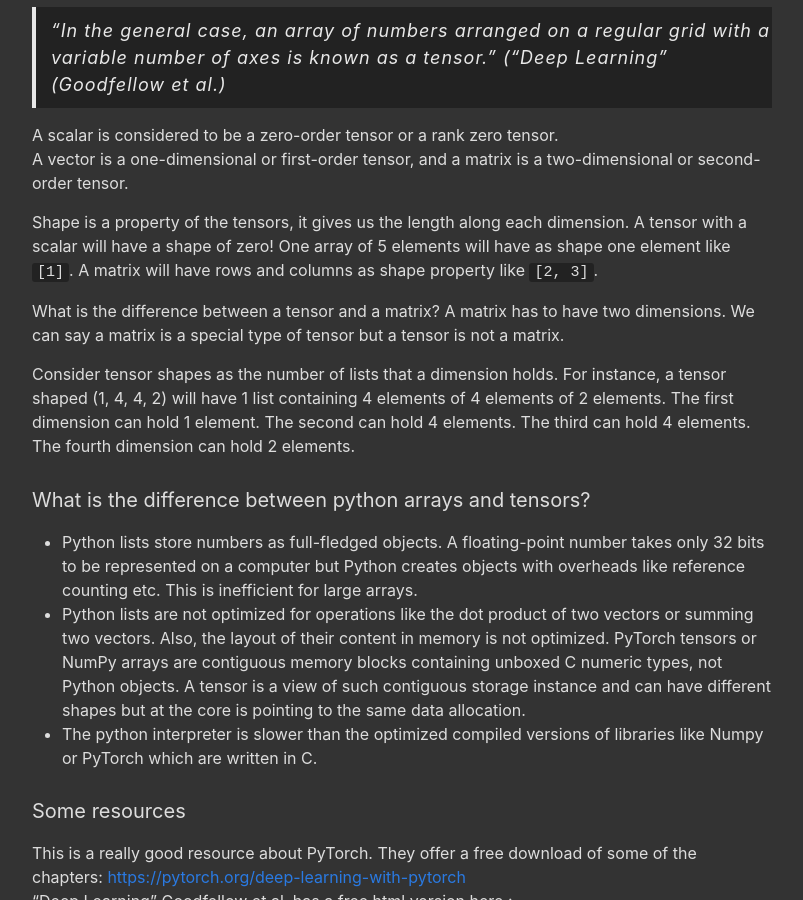
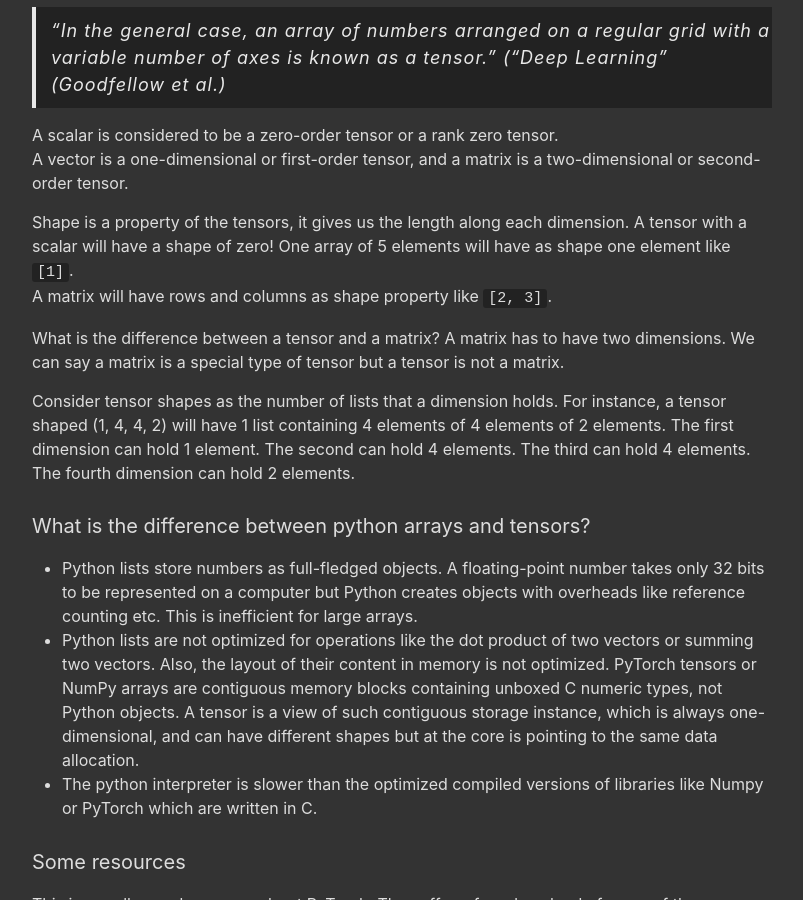
Before and after one commit to pymultitudes/pymultitudes.github.io, a Jekyll site: the page built from _posts/2020-05-28-tensors.md, in a window 1280 px wide and 900 px high, scrolled down 551 px. Shown: the whole window, without its empty margins (238-1041 px from the left). Built offline with Jekyll 4.4.1, drawn with Linux system fonts in a browser that asks for light colours; our own code applies the rules of GitHub Pages for plain Markdown files.

Commit message:
Update 2020-05-28-tensors.md

```diff
--- a/_posts/2020-05-28-tensors.md
+++ b/_posts/2020-05-28-tensors.md
@@ -29,7 +29,7 @@ The first dimension can hold 1 element. The second can hold 4 elements. The thir
 #### What is the difference between python arrays and tensors?
 
 - Python lists store numbers as full-fledged objects. A floating-point number takes only 32 bits to be represented on a computer but Python creates objects with overheads like reference counting etc. This is inefficient for large arrays.
-- Python lists are not optimized for operations like the dot product of two vectors or summing two vectors. Also, the layout of their content in memory is not optimized. PyTorch tensors or NumPy arrays are contiguous memory blocks containing unboxed C numeric types, not Python objects. A tensor is a view of such contiguous storage instance and can have different shapes but at the core is pointing to the same data allocation.
+- Python lists are not optimized for operations like the dot product of two vectors or summing two vectors. Also, the layout of their content in memory is not optimized. PyTorch tensors or NumPy arrays are contiguous memory blocks containing unboxed C numeric types, not Python objects. A tensor is a view of such contiguous storage instance, which is always one-dimensional, and can have different shapes but at the core is pointing to the same data allocation.
 - The python interpreter is slower than the optimized compiled versions of libraries like Numpy or PyTorch which are written in C.
 
 
```
